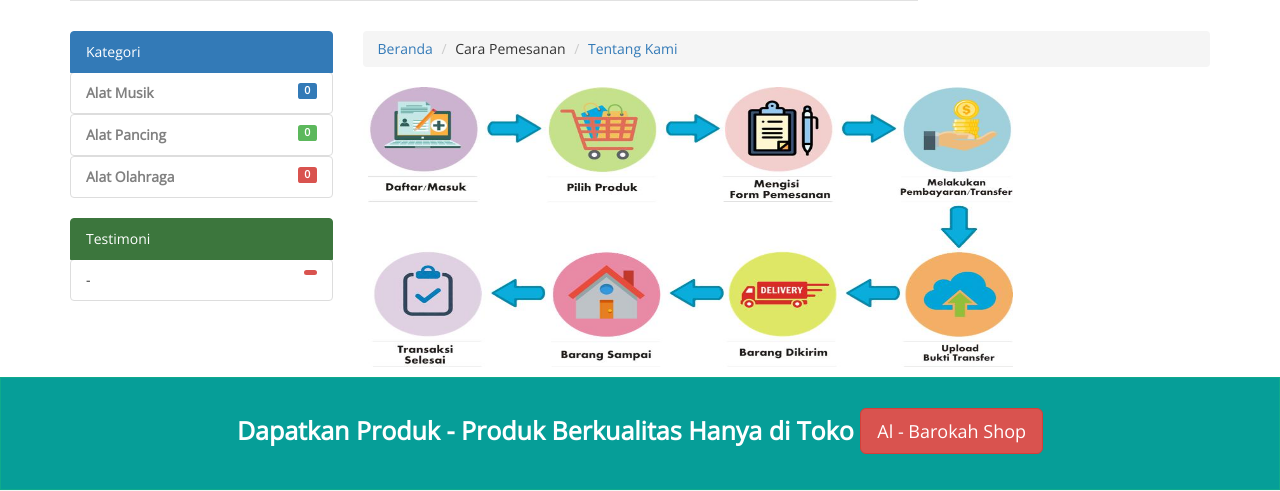
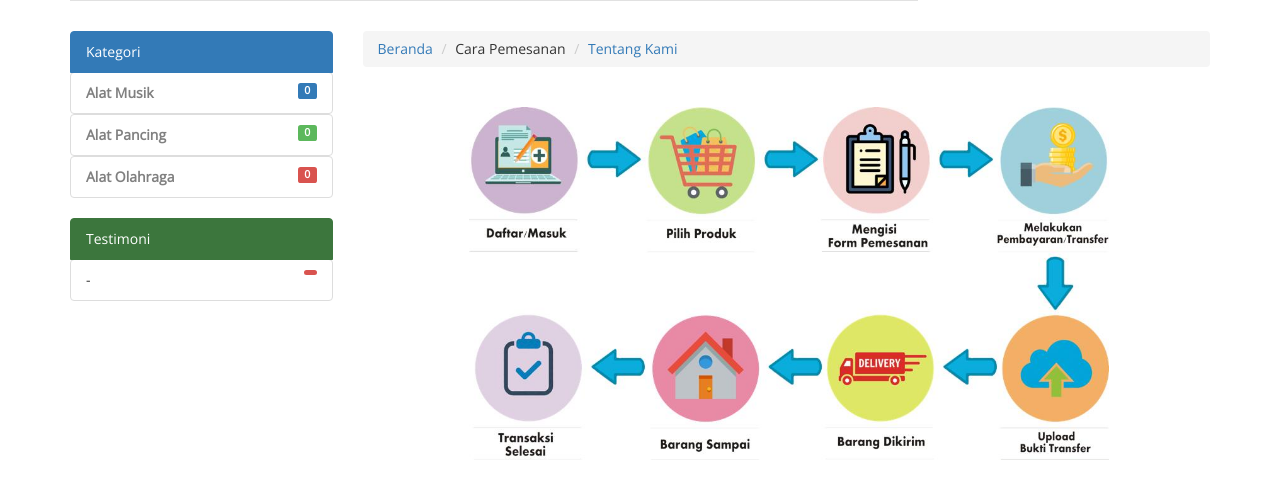
Before and after one commit to SyarifahAini98/albarokahshopci, a CodeIgniter app: page /albarokahshopci/beranda/cara_pemesanan in a window 1280 px wide. Shown: the part 568-1059 px from the top of the page. Run offline with CodeIgniter, Linux system fonts and the light colour scheme; data that the repository does not hold is empty; some libraries are stand-ins or nearby versions.

Commit message:
Update cara_pemesanan.php

```diff
--- a/application/views/cara_pemesanan.php
+++ b/application/views/cara_pemesanan.php
@@ -8,7 +8,9 @@
                     </ol>
                 </div>
                 <!-- /.div -->
-                <img src="<?= base_url('assets/');?>img/cara_pemesanan.jpg" alt="" style="height:280px; width:650px;"/>
+                <br>
+                <center><img src="<?= base_url('assets/');?>img/cara_pemesanan.jpg" alt="" width="645px"/></center>
+                <br><br>
             </div>
             <!-- /.col -->
         </div>
```
